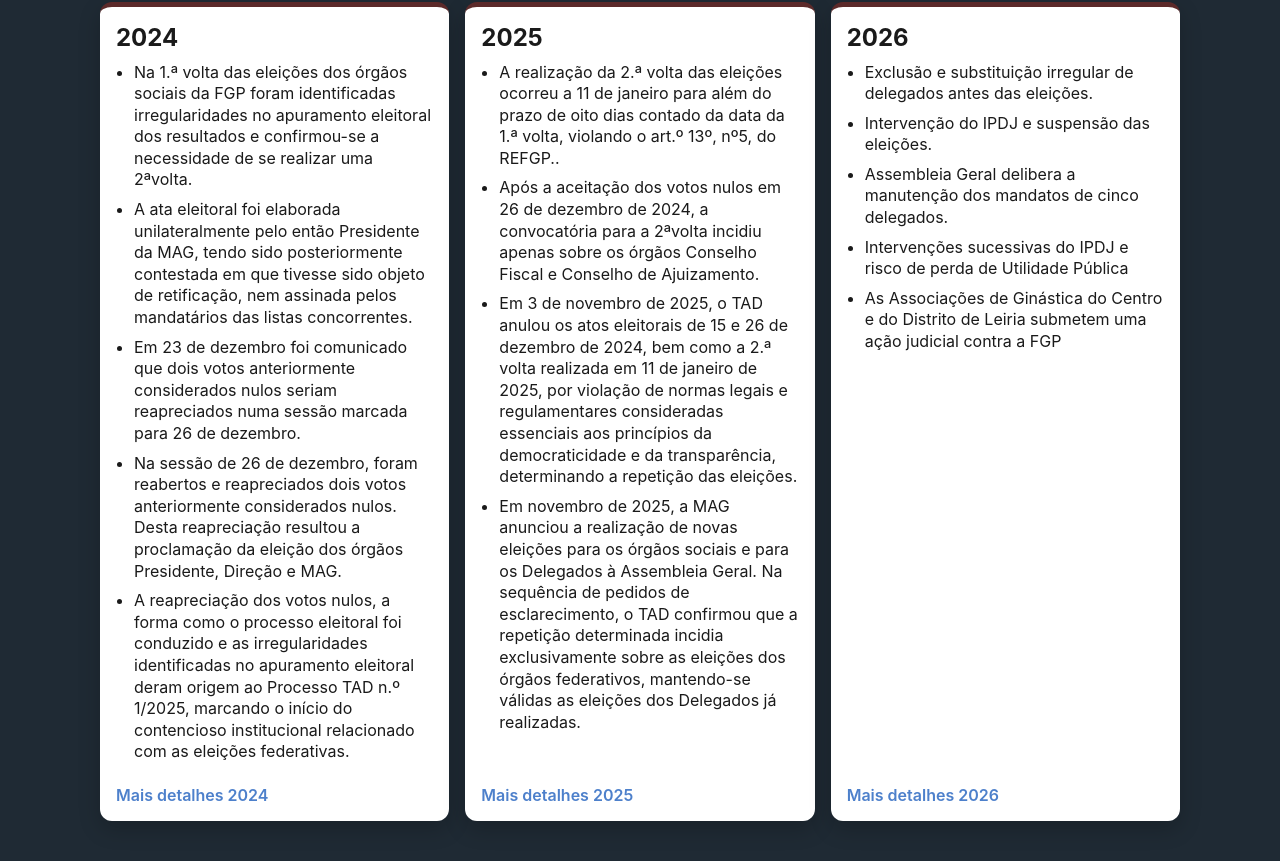
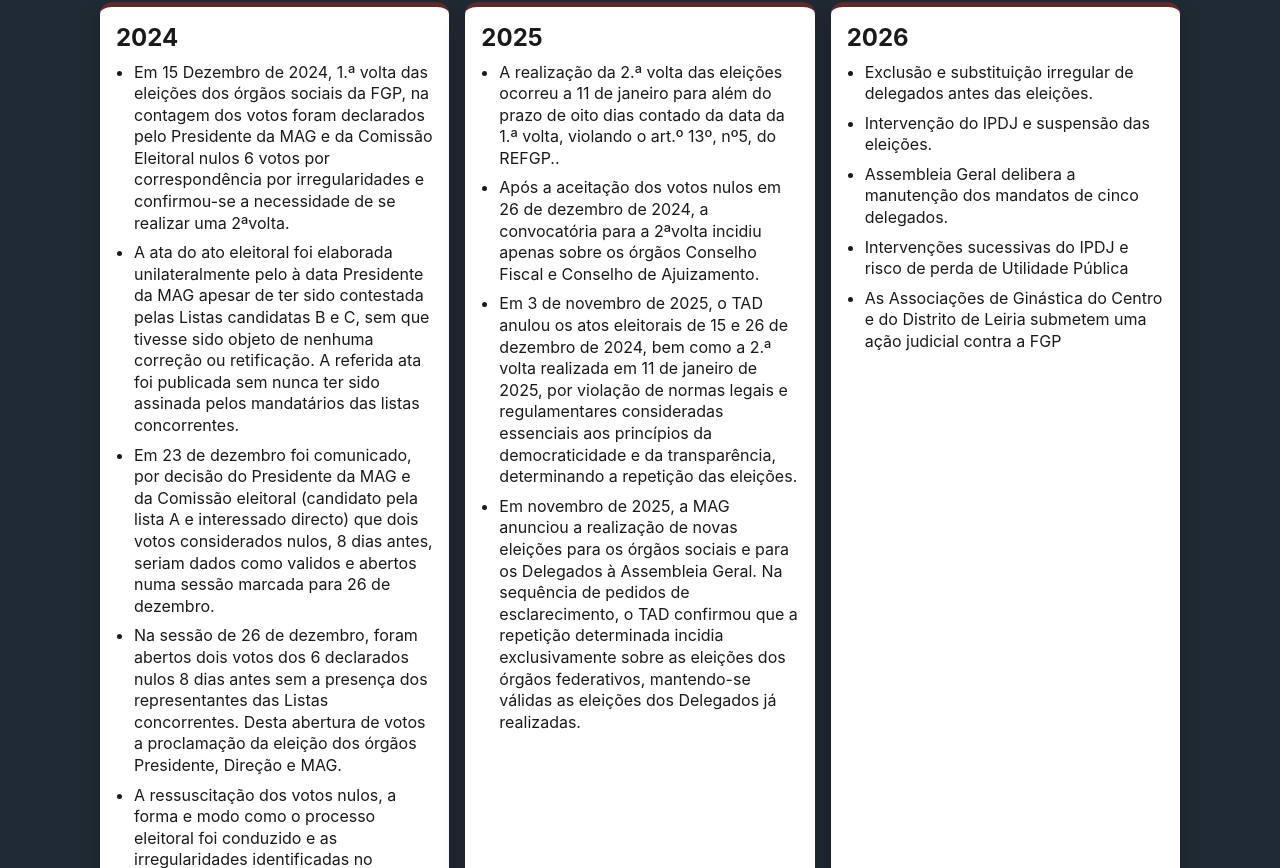
Before and after one commit to ginasticaPT/site, a React (Create React App) app: page /site/overview in a window 1280 px wide. Shown: the part 1272-2140 px from the top of the page. Built offline with nearby package versions, Linux system fonts and the light colour scheme; the HTML template or start-up script is replaced by a standard one.

Commit message:
Update Overview.js

```diff
--- a/src/pages/Overview.js
+++ b/src/pages/Overview.js
@@ -89,11 +89,12 @@
         <article className="year-card">
           <h2>2024</h2>
           <ul>
-            <li>Na 1.ª volta das eleições dos órgãos sociais da FGP foram identificadas irregularidades no apuramento eleitoral dos resultados e confirmou-se a necessidade de se realizar uma 2ªvolta.</li>
-            <li>A ata eleitoral foi elaborada unilateralmente pelo então Presidente da MAG, tendo sido posteriormente contestada em que tivesse sido objeto de retificação, nem assinada pelos mandatários das listas concorrentes.</li>
-            <li>Em 23 de dezembro foi comunicado que dois votos anteriormente considerados nulos seriam reapreciados numa sessão marcada para 26 de dezembro.</li>
-            <li>Na sessão de 26 de dezembro, foram reabertos e reapreciados dois votos anteriormente considerados nulos. Desta reapreciação resultou a proclamação da eleição dos órgãos Presidente, Direção e MAG.</li>
-            <li>A reapreciação dos votos nulos, a forma como o processo eleitoral foi conduzido e as irregularidades identificadas no apuramento eleitoral deram origem ao Processo TAD n.º 1/2025, marcando o início do contencioso institucional relacionado com as eleições federativas.</li>
+            <li>Em 15 Dezembro de 2024,  1.ª volta das eleições dos órgãos sociais da FGP,  na contagem dos votos foram declarados pelo Presidente da MAG e da Comissão Eleitoral nulos 6 votos por correspondência por irregularidades  e confirmou-se a necessidade de se realizar uma 2ªvolta.</li>
+            <li>A ata do ato eleitoral foi elaborada unilateralmente pelo à data Presidente da MAG apesar de ter sido contestada pelas Listas candidatas B e C, sem que tivesse sido objeto de nenhuma correção ou retificação. A referida ata foi publicada sem nunca ter sido assinada pelos mandatários das listas concorrentes.</li>
+            <li>Em 23 de dezembro foi comunicado, por decisão do Presidente da MAG e da Comissão eleitoral (candidato pela lista A e interessado directo) que dois votos  considerados nulos, 8 dias antes, seriam dados como validos e abertos  numa sessão marcada para 26 de dezembro.</li>
+            <li>Na sessão de 26 de dezembro, foram abertos dois votos dos 6 declarados nulos 8 dias antes sem a presença dos representantes das Listas concorrentes. Desta abertura de votos  a proclamação da eleição dos órgãos Presidente, Direção e MAG.</li>
+            <li>A ressuscitação dos votos nulos, a forma  e modo como o processo eleitoral foi conduzido e as irregularidades identificadas no apuramento eleitoral deram origem ao Processo TAD n.º 1/2025, marcando o início do contencioso institucional relacionado com as eleições federativas.</li>
+            <li>Durante todo o ano de 2024 nunca houve nenhuma informação nem comunicação sobre faltas e perdas de mandatos de Delegados.</li>
           </ul>
           <Link className="year-card-link" to="/timeline/2024">Mais detalhes 2024</Link>
         </article>
```
